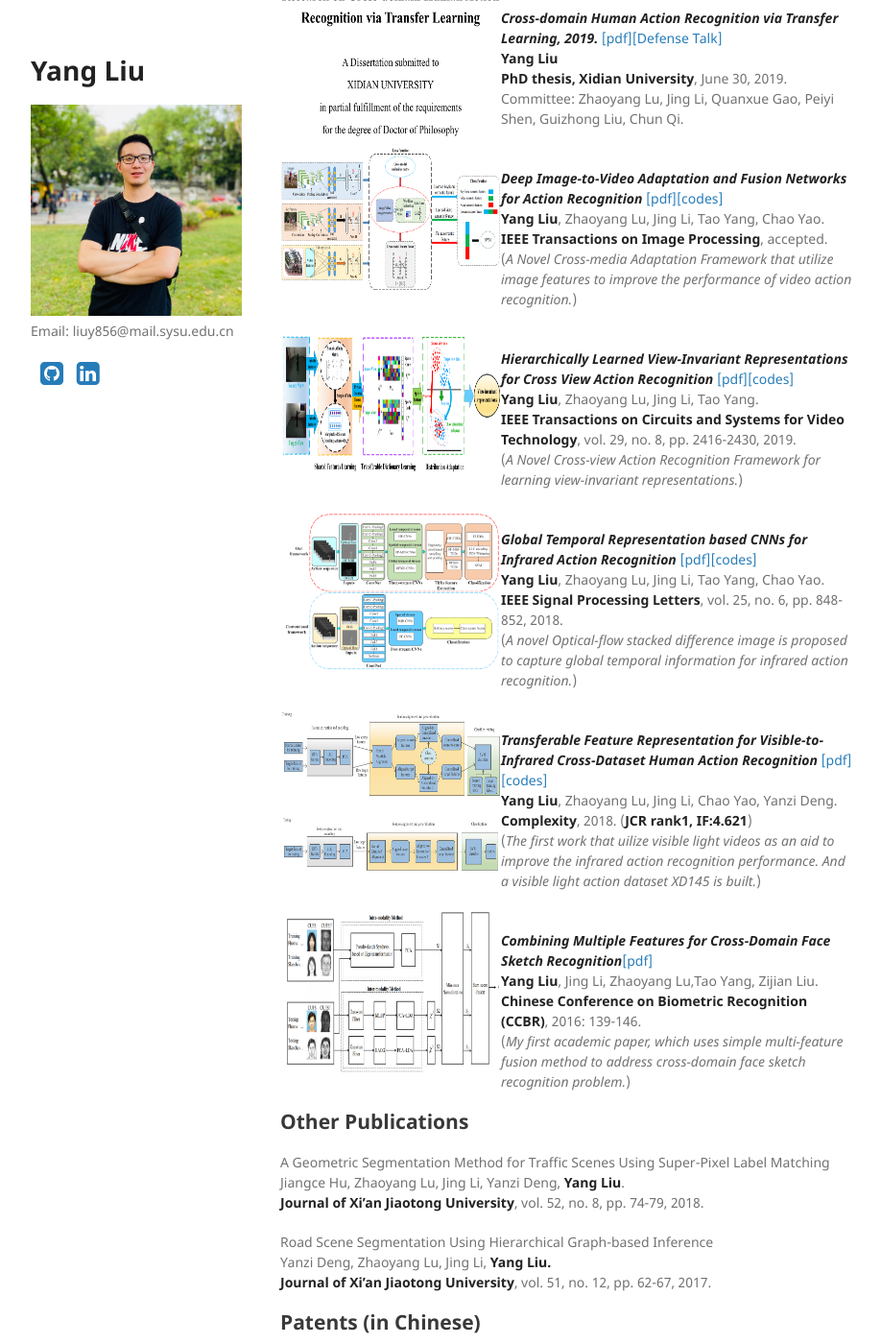
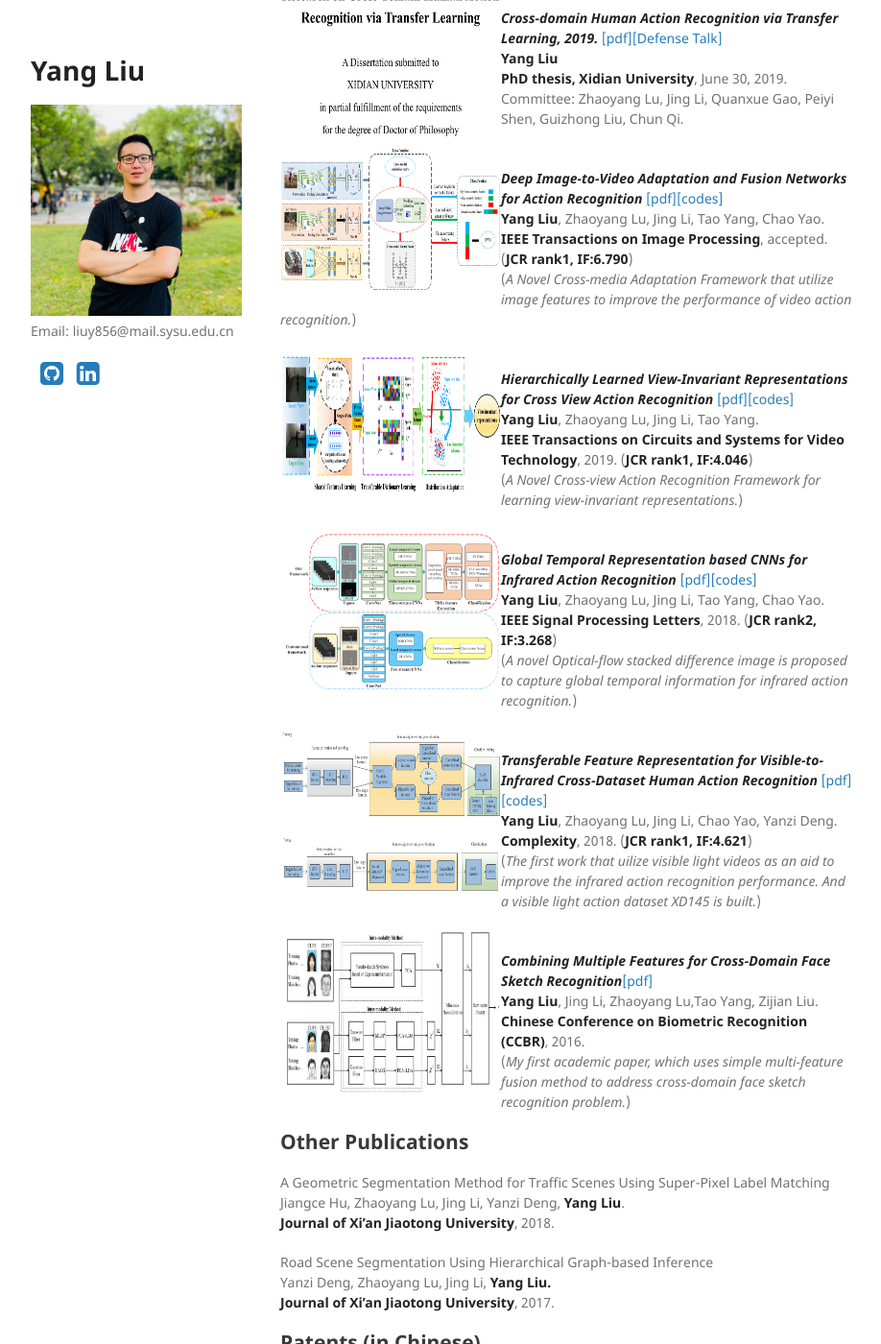
Before and after one commit to YangLiu9208/home, a Jekyll site: the page built from index.md, in a window 1280 px wide and 1400 px high, scrolled down 828 px. Shown: the whole window at 96% size, without its empty margins (178-1096 px from the left). Built offline with Jekyll 4.4.1, drawn with Linux system fonts in a browser that asks for light colours; a style sheet for code colours, icons or effects is not loaded.

Commit message:
Update index.md

```diff
--- a/index.md
+++ b/index.md
@@ -45,7 +45,7 @@ Committee: Zhaoyang Lu, Jing Li, Quanxue Gao, Peiyi Shen, Guizhong Liu, Chun Qi.
 </div>
 ***Deep Image-to-Video Adaptation and Fusion Networks for Action Recognition*** [[pdf]](https://arxiv.org/pdf/1911.10751.pdf)[[codes]](https://yangliu9208.github.io/DIVAFN/)
 **Yang Liu**, Zhaoyang Lu, Jing Li, Tao Yang, Chao Yao.
-**IEEE Transactions on Image Processing**, accepted.
+**IEEE Transactions on Image Processing**, accepted. (**JCR rank1, IF:6.790**)
 (*A Novel Cross-media Adaptation Framework that utilize image features to improve the performance of video action recognition.*)
 
 <div align="left">
@@ -55,7 +55,7 @@ Committee: Zhaoyang Lu, Jing Li, Quanxue Gao, Peiyi Shen, Guizhong Liu, Chun Qi.
 </div>
 ***Hierarchically Learned View-Invariant Representations for Cross View Action Recognition*** [[pdf]](https://ieeexplore.ieee.org/document/8453034)[[codes]](https://yangliu9208.github.io/JSRDA/)
 **Yang Liu**, Zhaoyang Lu, Jing Li, Tao Yang.
-**IEEE Transactions on Circuits and Systems for Video Technology**, vol. 29, no. 8, pp. 2416-2430, 2019.
+**IEEE Transactions on Circuits and Systems for Video Technology**, 2019. (**JCR rank1, IF:4.046**)
 (*A Novel Cross-view Action Recognition Framework for learning view-invariant representations.*)
 
 
@@ -66,7 +66,7 @@ Committee: Zhaoyang Lu, Jing Li, Quanxue Gao, Peiyi Shen, Guizhong Liu, Chun Qi.
 </div>
 ***Global Temporal Representation based CNNs for Infrared Action Recognition*** [[pdf]](https://ieeexplore.ieee.org/document/8332532)[[codes]](https://yangliu9208.github.io/TSTDDs/)
 **Yang Liu**, Zhaoyang Lu, Jing Li, Tao Yang, Chao Yao.
-**IEEE Signal Processing Letters**, vol. 25, no. 6, pp. 848-852, 2018.
+**IEEE Signal Processing Letters**, 2018.  (**JCR rank2, IF:3.268**)
 (*A novel Optical-flow stacked difference image is proposed to capture global temporal information for infrared action recognition.*)
 <div align="left">
           <a>
@@ -85,18 +85,18 @@ Committee: Zhaoyang Lu, Jing Li, Quanxue Gao, Peiyi Shen, Guizhong Liu, Chun Qi.
 </div>
 ***Combining Multiple Features for Cross-Domain Face Sketch Recognition***[[pdf]](https://link.springer.com/chapter/10.1007/978-3-319-46654-5_16)
 **Yang Liu**, Jing Li, Zhaoyang Lu,Tao Yang, Zijian Liu.
-**Chinese Conference on Biometric Recognition (CCBR)**, 2016: 139-146.
+**Chinese Conference on Biometric Recognition (CCBR)**, 2016.
 (*My first academic paper, which uses simple multi-feature fusion method to address cross-domain face sketch recognition problem.*)
 
 ## Other Publications
 
 A Geometric Segmentation Method for Traffic Scenes Using Super-Pixel Label Matching
 Jiangce Hu, Zhaoyang Lu, Jing Li, Yanzi Deng, **Yang Liu**.
-**Journal of Xi'an Jiaotong University**, vol. 52, no. 8, pp. 74-79, 2018.
+**Journal of Xi'an Jiaotong University**, 2018.
 
 Road Scene Segmentation Using Hierarchical Graph-based Inference
 Yanzi Deng, Zhaoyang Lu, Jing Li, **Yang Liu.**
-**Journal of Xi'an Jiaotong University**, vol. 51, no. 12, pp. 62-67, 2017.
+**Journal of Xi'an Jiaotong University**, 2017.
 
 ## Patents (in Chinese)
 [1] 卢朝阳，邓顺，李静，**刘阳**，许琼. "一种对装有车载监控终端的车辆监控系统及其方法". 国家发明专利CN106600951B
```
